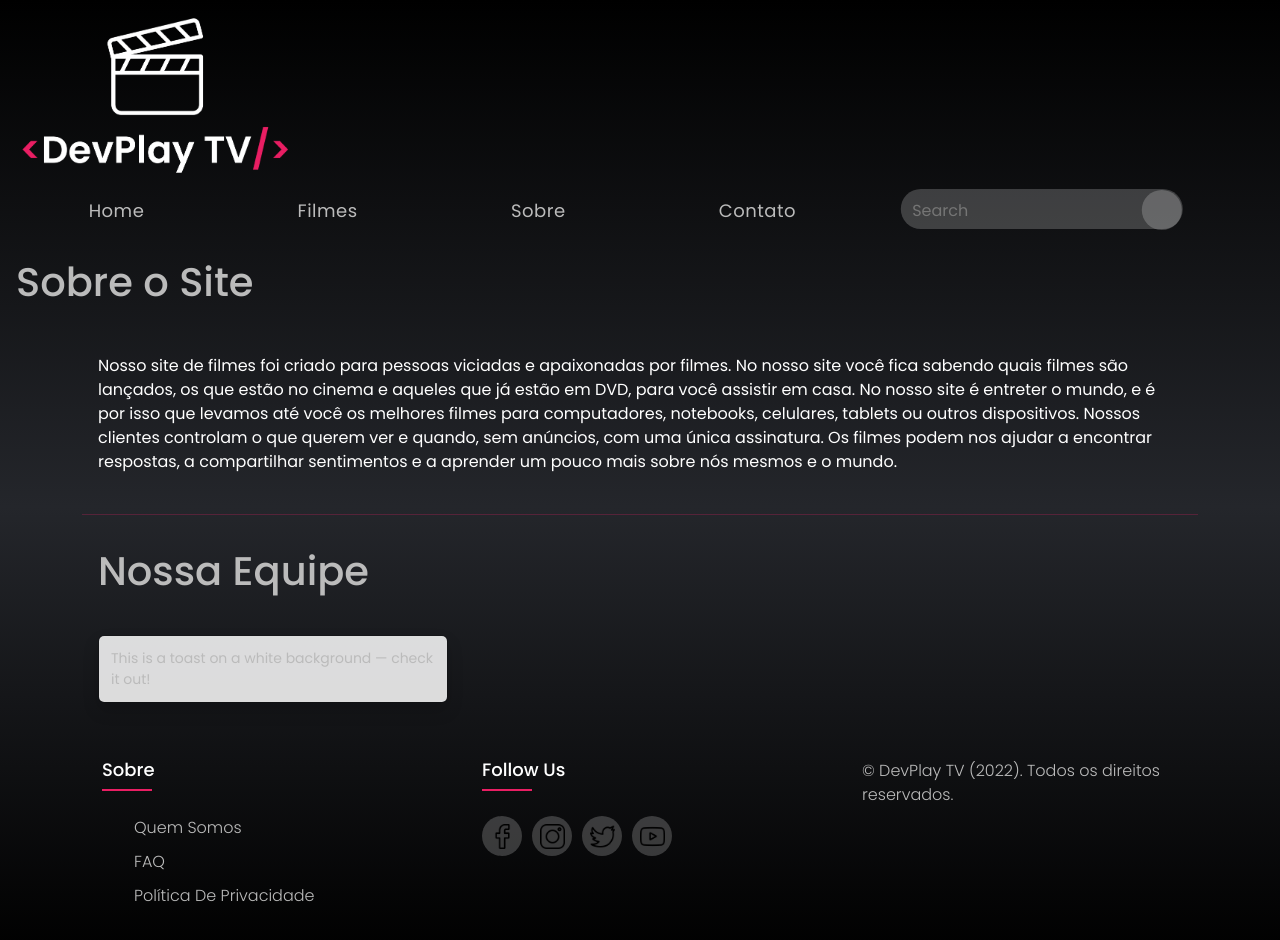
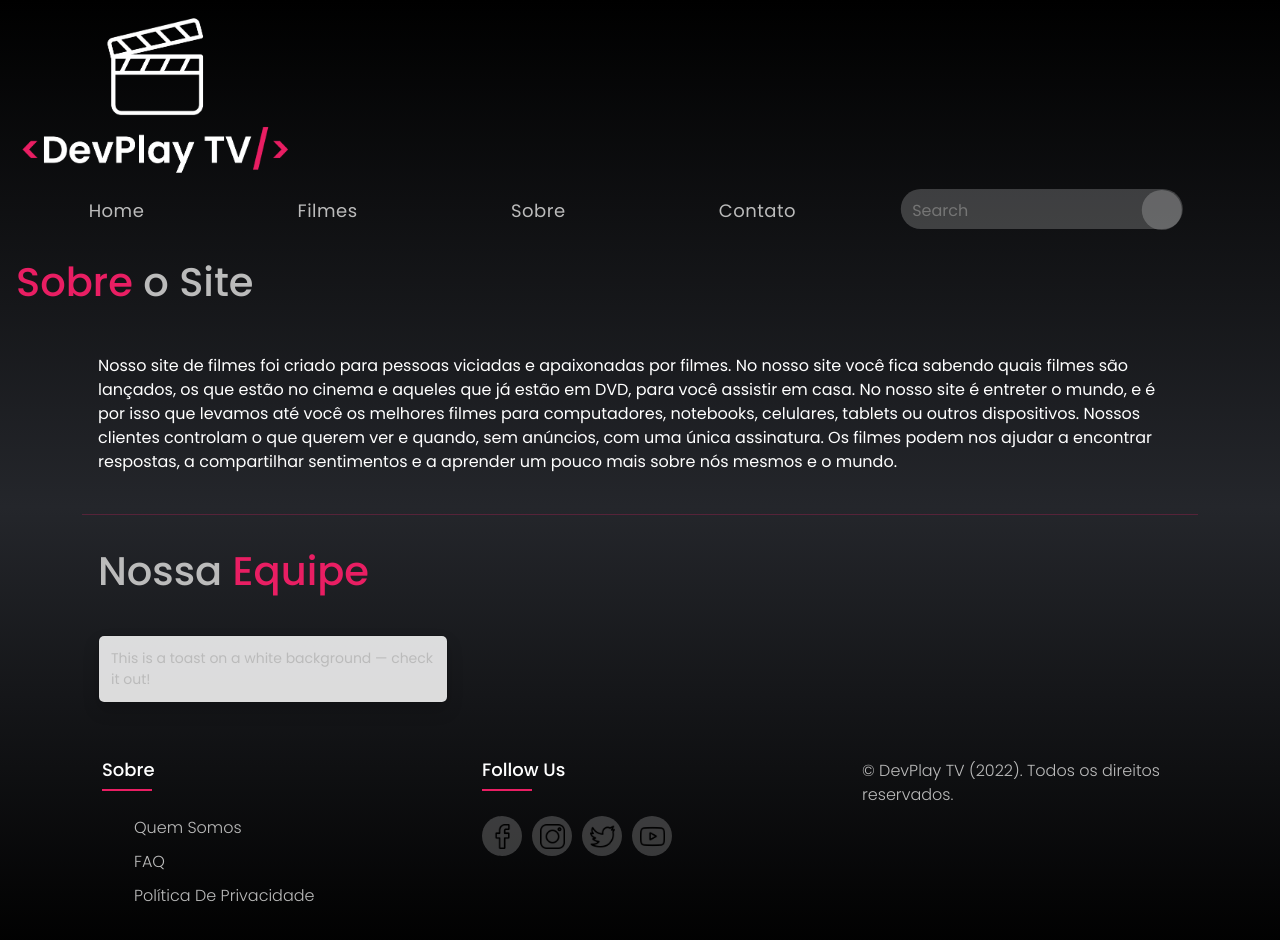
Before and after one commit to moondev94/projeto-modulo3-squad1, a React (Create React App) app: page /Sobre in a window 1280 px wide. Shown: the top 940 px of the page. Built offline with nearby package versions, Linux system fonts and the light colour scheme; a web font is replaced by a local one.

Commit message:
Update Sobre.css

```diff
--- a/src/view/css/Sobre.css
+++ b/src/view/css/Sobre.css
@@ -0,0 +1,3 @@
+span{
+    color:rgb(233 30 99);
+}
```
